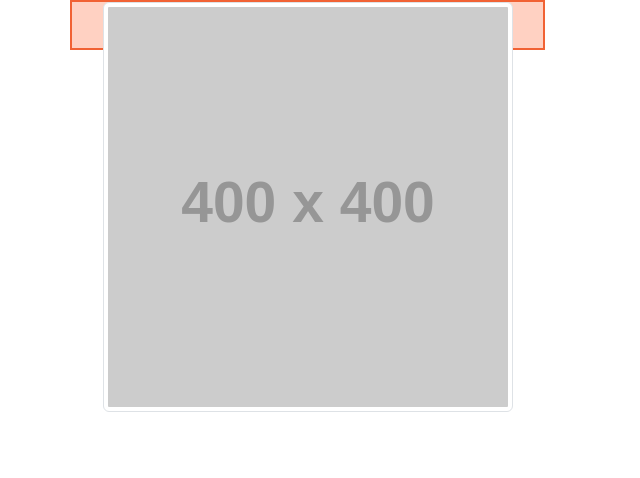
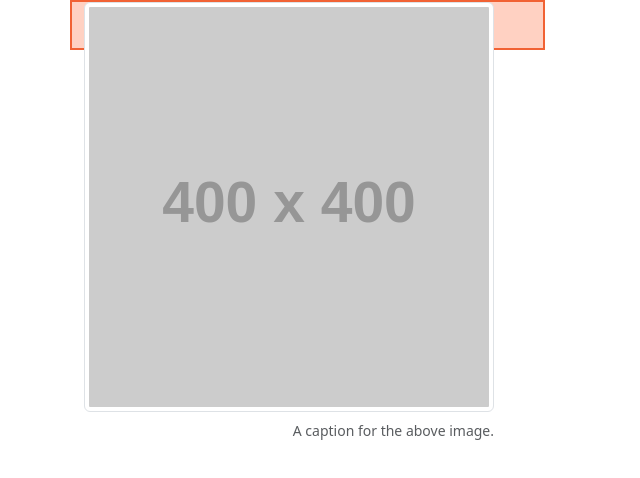
Before and after one commit to TheLegendOfBurst/BootStrap, a plain HTML site: page imagens.html in a window 1280 px wide. Shown: the whole page, without its empty margins (0-640 px from the left). Drawn offline with Linux system fonts and the light colour scheme; placeholder pictures from the web are drawn by us.

Commit message:
Update imagens.html

```diff
--- a/imagens.html
+++ b/imagens.html
@@ -19,7 +19,12 @@
     <div class="container">
         <div class="row">
             <div class="col-5 grid">
-                <img src="https://fakeimg.pl/400/" class="img-thumbnail d-block mx-auto"alt="">
+
+                <figure class="figure">
+                    <img src="https://fakeimg.pl/400/" class="figure-img img-thumbnail d-block mx-auto" alt="">
+                    <figcaption class="figure-caption text-end">A caption for the above image.</figcaption>
+                </figure>
+
             </div>
         </div>
     </div>
```
